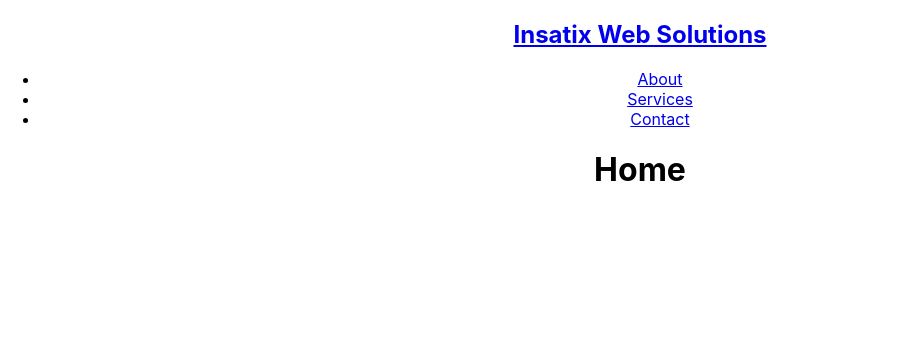
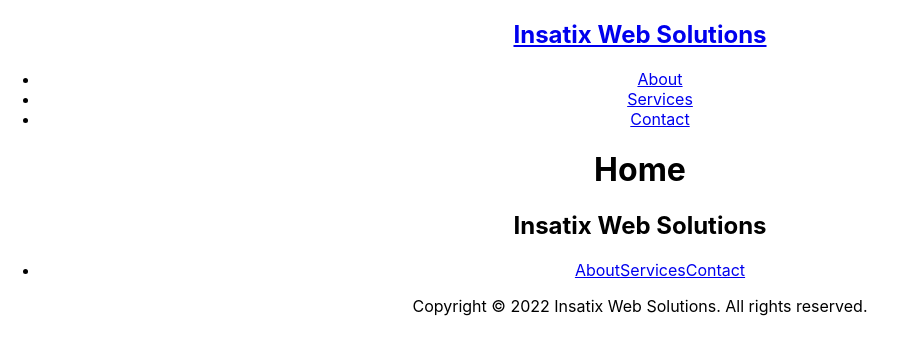
Before and after one commit to Insatix-Web-Solutions-LLC/iws, a React (Create React App) app: page / in a window 1280 px wide. Shown: the top 354 px of the page, without its empty margins (0-902 px from the left). Built offline with nearby package versions, Linux system fonts and the light colour scheme.

Commit message:
Created Footer component, added to App.js

```diff
--- a/src/App.js
+++ b/src/App.js
@@ -11,6 +11,7 @@ import About from "./views/About";
 import Contact from "./views/Contact";
 import Home from "./views/Home";
 import Services from "./views/Services";
+import Footer from "./components/Footer";
 
 function App() {
   return (
@@ -23,6 +24,7 @@ function App() {
           <Route path="/contact" element={<Contact />} />
           <Route path="/" element={<Home />} />
         </Routes>
+        <Footer />
       </Router>
     </div>
   );
--- /dev/null
+++ b/src/components/Footer.jsx
@@ -0,0 +1,38 @@
+import React from "react";
+
+// Routing
+import { Link } from "react-router-dom";
+
+const Footer = () => {
+  return (
+    <section className="footer">
+      <div className="footer__container">
+        <div className="footer__logo-container">
+          <h1 className="footer__logo-text">Insatix Web Solutions</h1>
+        </div>
+        <nav className="footer__nav-container">
+          <ul className="footer__nav-list">
+            <li className="footer__nav-item">
+              <Link to="/about" className="footer__nav-link">
+                About
+              </Link>
+              <Link to="/services" className="footer__nav-link">
+                Services
+              </Link>
+              <Link to="/contact" className="footer__nav-link">
+                Contact
+              </Link>
+            </li>
+          </ul>
+        </nav>
+        <div className="footer__copuright-container">
+          <p className="footer__copyright-text">
+            Copyright © 2022 Insatix Web Solutions. All rights reserved.
+          </p>
+        </div>
+      </div>
+    </section>
+  );
+};
+
+export default Footer;
```
